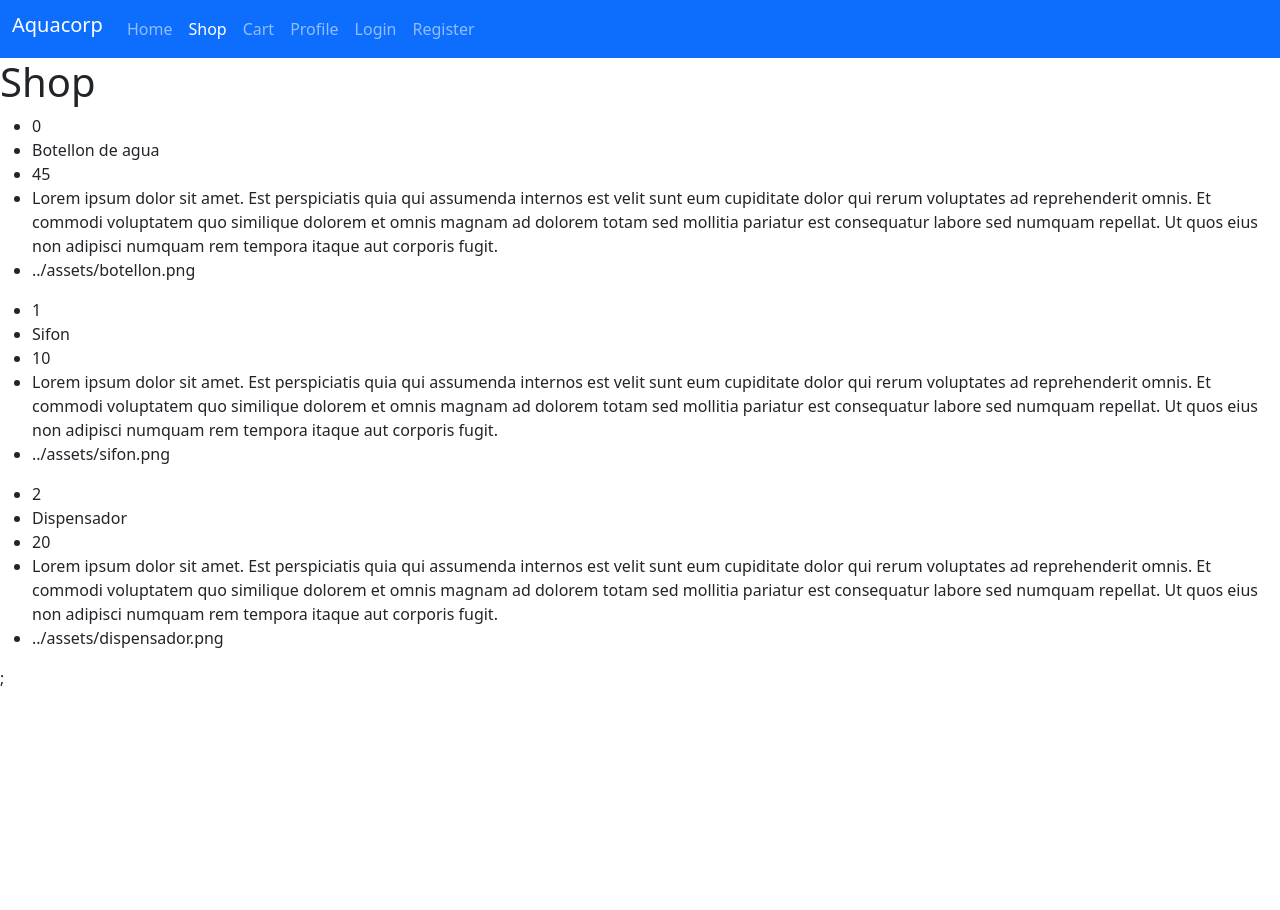
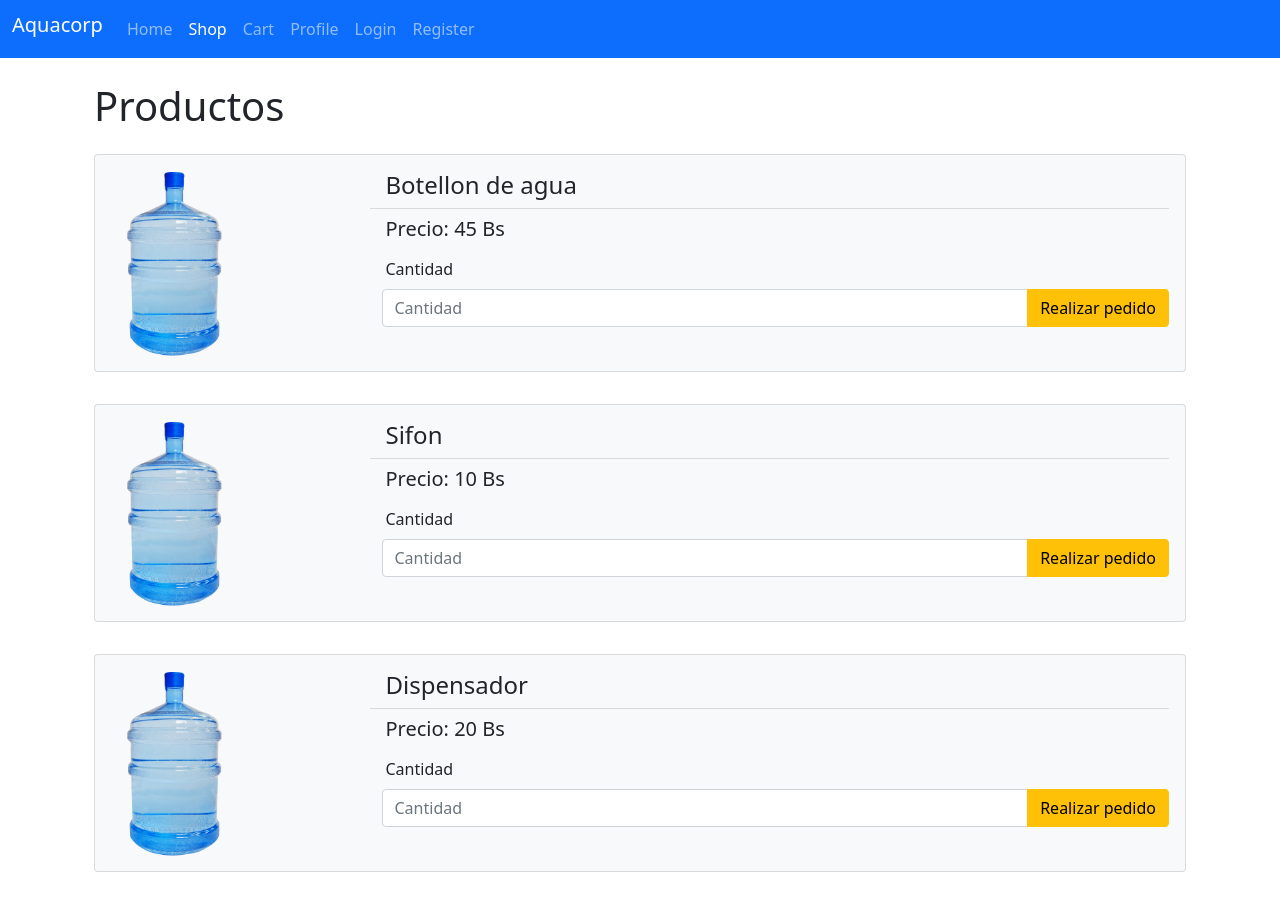
Before and after one commit to Carlos1408/aquacorp_ui, a React (Create React App) app: page /shop in a window 1280 px wide. Before the commit the page ends 800 px from the top, so only its background shows below. Built offline with nearby package versions, Linux system fonts and the light colour scheme.

Commit message:
Creacion de la interfaz de shop con cards

```diff
--- a/src/components/ProductCard.js
+++ b/src/components/ProductCard.js
@@ -1,16 +1,50 @@
 //import image from `../assets/${image_url}`
+import { Link } from "react-router-dom";
+import image from "../assets/botellon.png";
 
-export default function ProductCard({id, name, price, description, image_url}) {
-
+export default function ProductCard({
+  id,
+  name,
+  price,
+  description,
+  image_url,
+}) {
   return (
-    <div>
-        <ul>
-            <li>{id}</li>
-            <li>{name}</li>
-            <li>{price}</li>
-            <li>{description}</li>
-            <li>{`../assets/${image_url}`}</li>
-        </ul>
+    <div className="card card-body container py-2 bg-light">
+      <div className="row">
+        <div className="col-6 col-lg-3">
+          <img src={image} height="200px" />
+        </div>
+        <div className="col-6 col-lg-9">
+          <div className="row">
+            <div className="list-group list-group-flush">
+              <li className="list-group-item bg-light">
+                <Link to="#" className="h4 text-decoration-none text-dark">
+                  {name}
+                </Link>
+              </li>
+              <li className="list-group-item bg-light">
+                <h5>Precio: {price} Bs</h5>
+              </li>
+            </div>
+            <form>
+              <div className="col-md-4 col-lg-auto px-1">
+                <label for="quantity" className="form-label">
+                  Cantidad
+                </label>
+              </div>
+              <div className="input-group mb-3">
+                <input
+                  className="form-control"
+                  placeholder="Cantidad"
+                  type="number"
+                />
+                <button className="btn btn-warning">Realizar pedido</button>
+              </div>
+            </form>
+          </div>
+        </div>
+      </div>
     </div>
-  )
+  );
 }
--- a/src/pages/Register.js
+++ b/src/pages/Register.js
@@ -1,6 +1,6 @@
 export default function Profile() {
   return (
-    <div className="container-sm pt-4">
+    <div className="container-sm py-4">
       <div>
         <h1>Registro de usuario</h1>
       </div>
@@ -68,9 +68,12 @@ export default function Profile() {
             id="exampleInputPassword2"
           />
         </div>
-        <div class="d-grid gap-1">
+        <div class="d-grid gap-2">
           <button class="btn btn-primary" type="button">
             Enviar
+          </button>
+          <button class="btn btn-danger" type="reset">
+            Cancelar
           </button>
         </div>
       </form>
--- a/src/pages/Shop.js
+++ b/src/pages/Shop.js
@@ -3,13 +3,13 @@ import ProductCard from '../components/ProductCard'
 
 export default function Shop() {
     return (
-        <div>
-            <h1>Shop</h1>
+        <div className='container p-4'>
+            <h1>Productos</h1>
             {products.map(({id, name, price, description, image_url}) => (
-                <div key={id}>
+                <div key={id} className="py-3">
                     <ProductCard id={id} name={name} price={price} description={description} image_url={image_url} />
                 </div>
-            ))};
+            ))}
         </div>
     );
 }
```
Also changed, not shown: src/assets/logo.png (added), src/components/CartCard.js (added).
